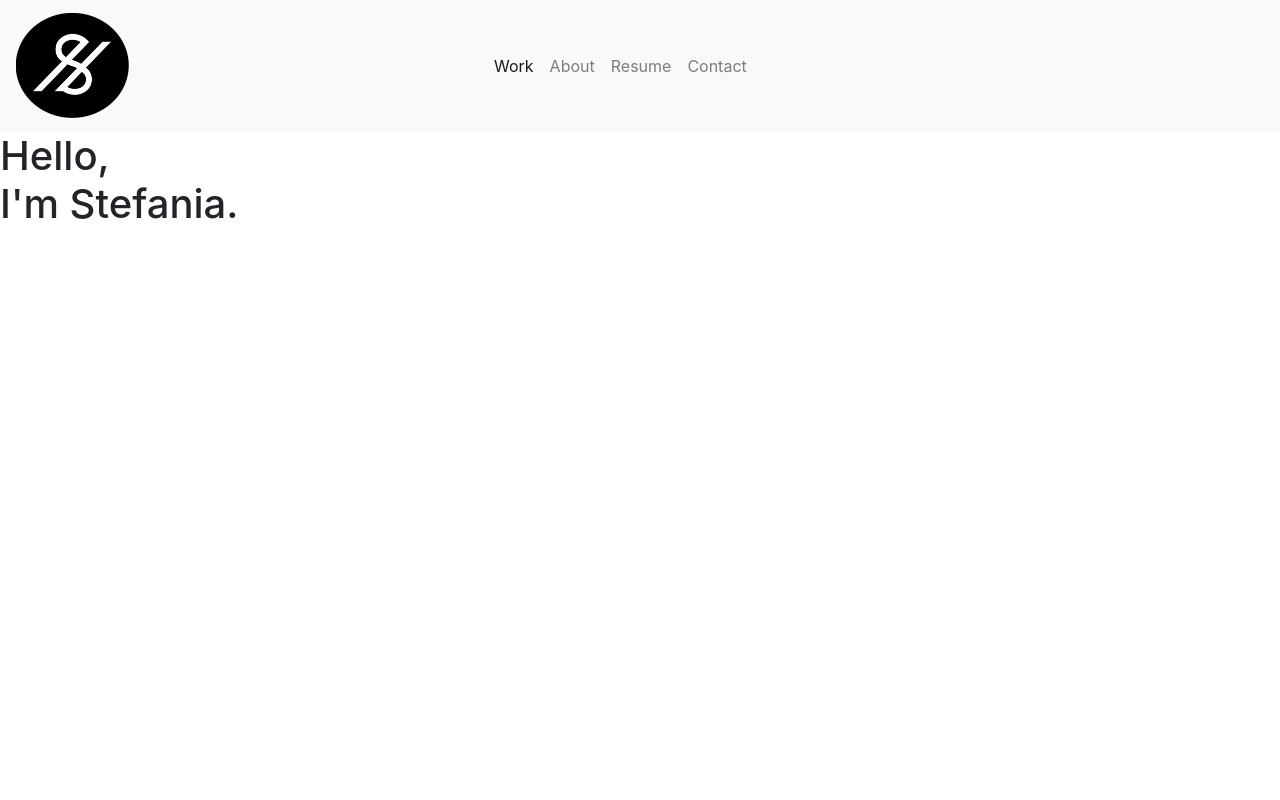
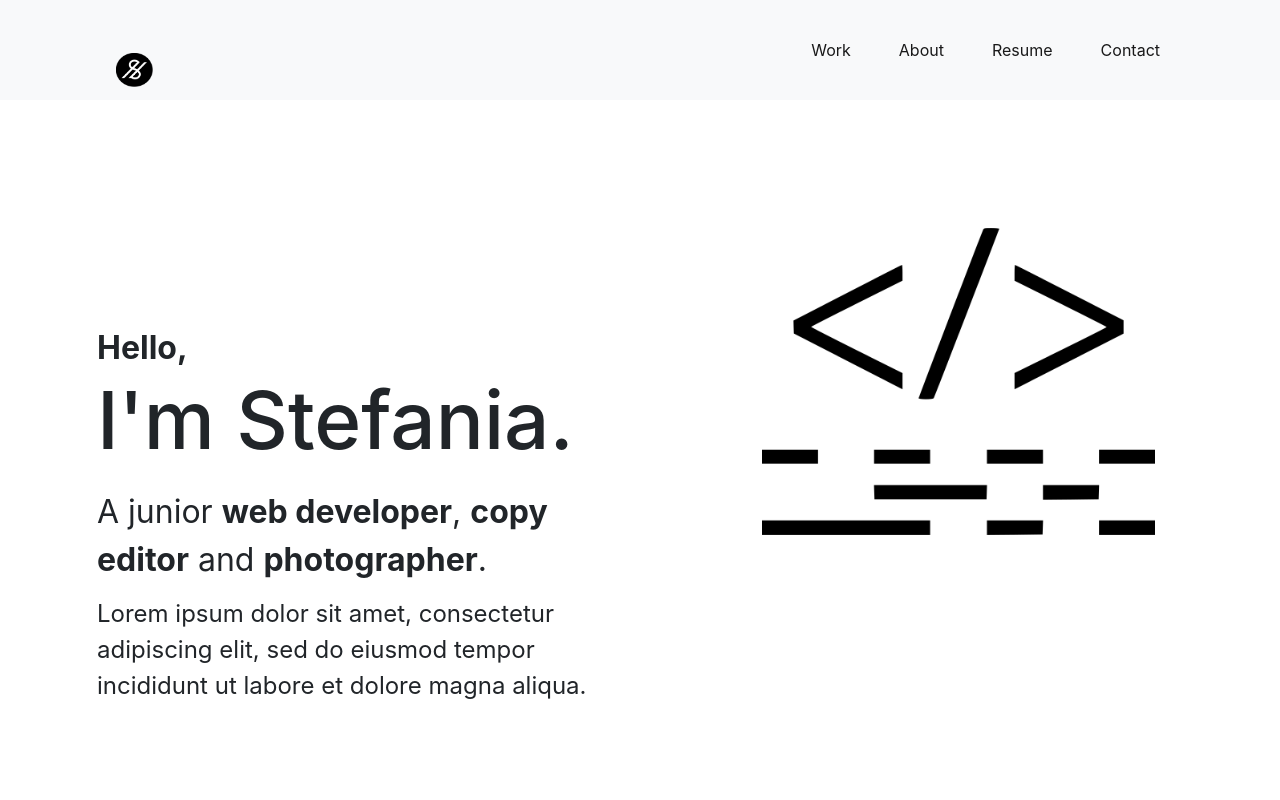
Before and after one commit to stefaniahernandez/Personal-Website, a plain HTML site: page Personal-Website-master/Personal-Website-master/Resume 2019/index.html in a window 1280 px wide. Shown: the top 800 px of the page. Drawn offline with nearby package versions, Linux system fonts and the light colour scheme.

Commit message:
Add files via upload

```diff
--- /dev/null
+++ b/Personal-Website-master/Personal-Website-master/Resume 2019/css/styles.css
@@ -0,0 +1,45 @@
+body {
+
+}
+#logo {
+    width: 25%;
+    margin-left: 5em;
+    margin-top: 2em;
+}
+#navbarNav {
+    margin-left: 38em;
+    margin-right: 5em;
+}
+.navbar-nav {
+
+}
+.nav-item {
+    padding-right: 1em;
+    padding-left: 1em;
+}
+#header_text {
+    margin-top: 14em;
+    margin-left: 7em;
+}
+#header_text p {
+    font-size: 2em;
+    margin-bottom: 0;
+}
+#header_text h1 {
+    font-size: 5em;
+    margin-bottom: .25em;
+}
+#header_text_sm {
+    font-size: 1.5em;
+    margin-top: .5em;
+}
+.float-right {
+    float: right;
+    width: 30%;
+    margin: 8em auto 3em auto;
+}
+.float-left {
+    width: 40%;
+    float:left;
+    clear: both;
+}
--- a/Resume 2019/index.html
+++ b/Personal-Website-master/Personal-Website-master/Resume 2019/index.html
@@ -12,7 +12,7 @@
     <!--Begin Nav-->
 
     <nav class="navbar navbar-expand-lg navbar-light bg-light">
-      <a class="navbar-brand" href="index.html"><img src="images/sh-logo.png" alt="logo" id="logo"></a>
+      <a class="navbar-brand" href="index.html"><img src="images/sh-logo.png" class="img-fluid" alt="logo" id="logo"></a>
       <button class="navbar-toggler" type="button" data-toggle="collapse" data-target="#navbarNav" aria-controls="navbarNav" aria-expanded="false" aria-label="Toggle navigation">
         <span class="navbar-toggler-icon"></span>
       </button>
@@ -21,13 +21,13 @@
           <li class="nav-item active">
             <a class="nav-link" href="#">Work<span class="sr-only">(current)</span></a>
           </li>
-          <li class="nav-item">
+          <li class="nav-item active">
             <a class="nav-link" href="#">About</a>
           </li>
-          <li class="nav-item">
+          <li class="nav-item active">
             <a class="nav-link" href="#">Resume</a>
           </li>
-          <li class="nav-item">
+          <li class="nav-item active">
             <a class="nav-link" href="#">Contact</a>
           </li>
         </ul>
@@ -36,7 +36,37 @@
 
     <!--End Nav-->
 
-    <h1>Hello, <br>I'm Stefania.</h1>
+    <!--Begin Header-->
+
+    <div class="header row">
+        <div id="header_text" class="float-left">
+            <article>
+                <p><strong>Hello,</strong></p>
+                <h1>I'm Stefania.</h1>
+                <p>A junior <strong>web developer</strong>, <strong>copy editor</strong> and <strong>photographer</strong>.</p>
+                <div id="header_text_sm">Lorem ipsum dolor sit amet, consectetur adipiscing elit, sed do eiusmod tempor incididunt ut labore et dolore magna aliqua.</div>
+            </article>
+        </div>
+        <div id="header_image" class="float-right">
+            <img src="images/temp_graphic.png" class="img-fluid" alt="logo_art">
+        </div>
+    </div>
+
+<!-- NEW START/BOOTSTRAP APPROACH -->
+
+   <div class="container" id="header">
+       <div class="row" id="header_text"> <!--Remember, these IDs are being styled.-->
+           <div class="col">
+               <p><strong>Hello,</strong></p>
+               <h1>I'm Stefania.</h1>
+               <p>A junior <strong>web developer</strong>, <strong>copy editor</strong> and <strong>photographer</strong>.</p>
+               <div id="header_text_sm">Lorem ipsum dolor sit amet, consectetur adipiscing elit, sed do eiusmod tempor incididunt ut labore et dolore magna aliqua.</div>
+           </div>
+           <div class="col">
+               <img src="images/temp_graphic.png" class="img-fluid" alt="logo_art">
+           </div>
+       </div>
+   </div>
 
     <!-- Optional JavaScript -->
     <!-- jQuery first, then Popper.js, then Bootstrap JS -->
--- a/Personal-Website-master/Resume 2019/css/styles.css
+++ b/Personal-Website-master/Resume 2019/css/styles.css
@@ -1,51 +1,3 @@
-body {
-
-}
 #logo {
     width: 25%;
-    margin-left: 5em;
-    margin-top: 2em;
 }
-#navbarNav {
-    margin-left: 38em;
-    margin-right: 5em;
-}
-.navbar-nav {
-
-}
-.nav-item {
-    padding-right: 1em;
-    padding-left: 1em;
-}
-#header_text {
-    margin-top: 14em;
-    margin-left: 7em;
-}
-#header_text p {
-    font-size: 2em;
-    margin-bottom: 0;
-}
-#header_text h1 {
-    font-size: 5em;
-    margin-bottom: .5em;
-}
-#header_text_sm {
-    font-size: 1.5em;
-    margin-top: 1.5em;
-}
-/*
-h2 {
-    font-size: 2.25em;
-    margin-left: 3.33em;
-    margin-top: 6em;
-}
-h1 {
-    font-size: 5em;
-    margin-left: 1.5em;
-}
-h3 {
-    font-size: 2.1em;
-    font-weight: 300;
-    margin-left: 3.5em;
-}
-*/
```
Also changed, not shown: Personal-Website-master/Personal-Website-master/Resume 2019/images/sh-logo.png (added), Personal-Website-master/Personal-Website-master/Resume 2019/images/temp_graphic.png (added), 1 other file.
